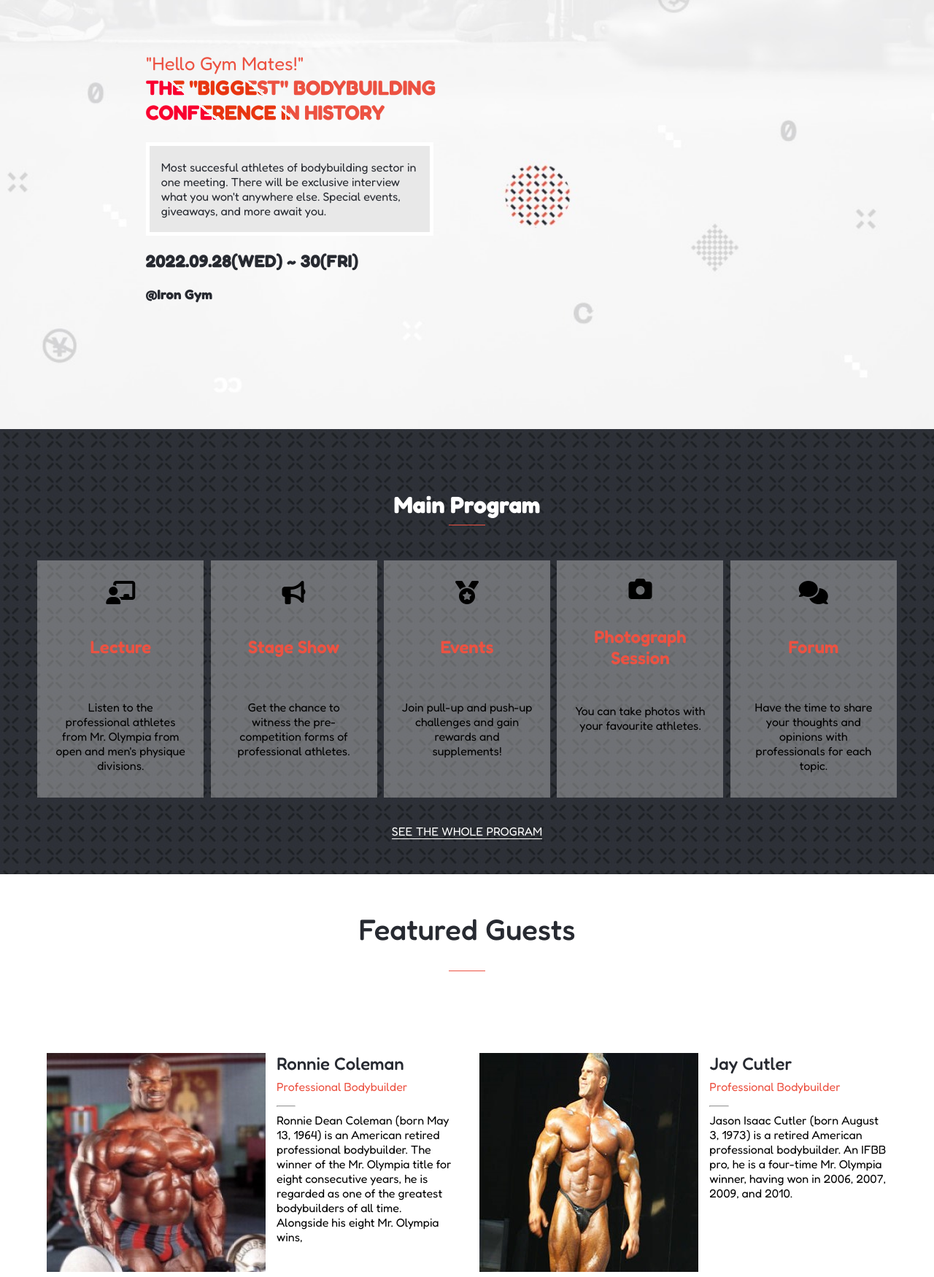
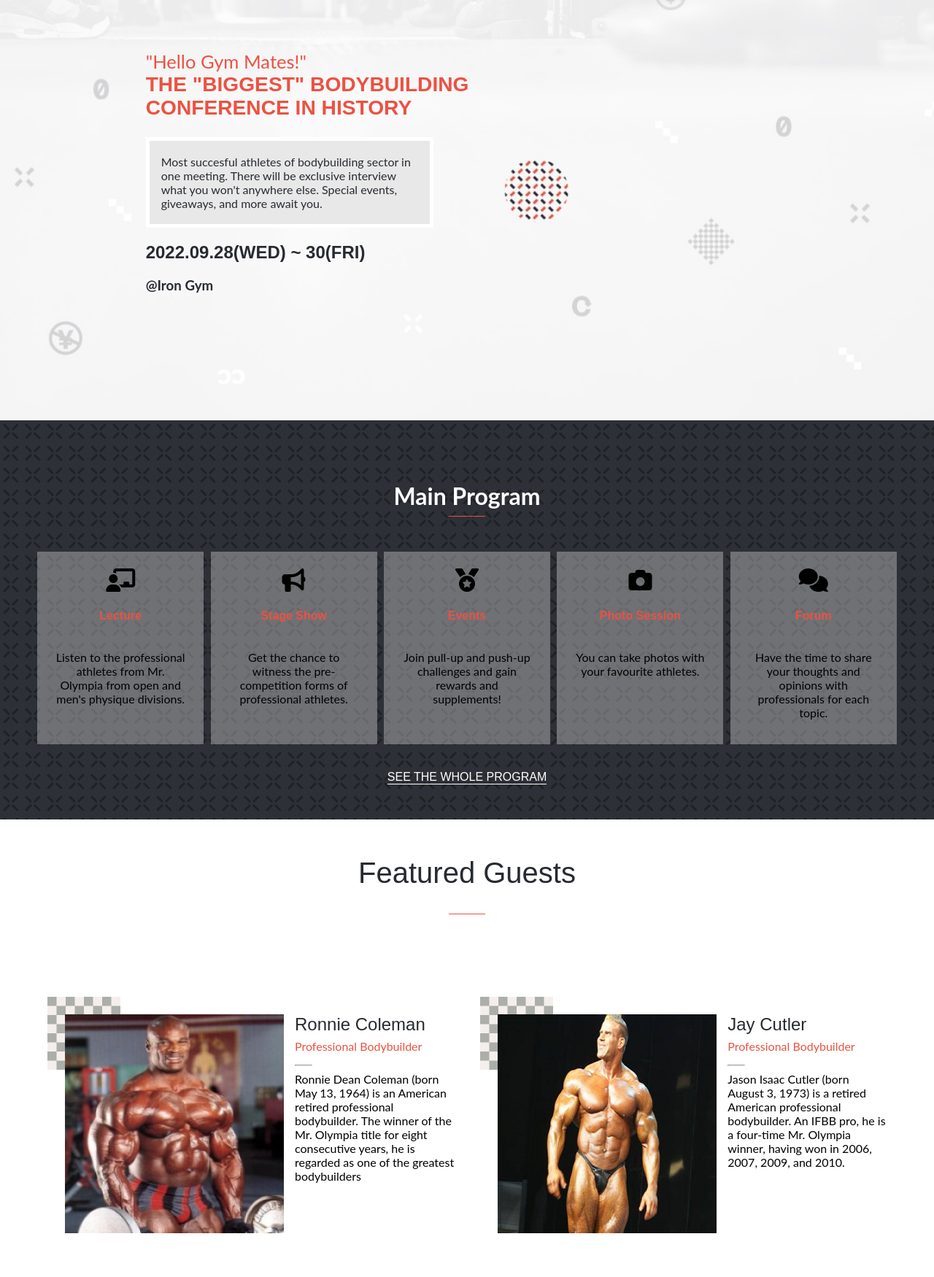
Before and after one commit to Fsher07/Html-Css-JavaScript-CapstoneProject, a website: page index.html in a window 1280 px wide. Shown: the part 234-1984 px from the top of the page at 73% size. Drawn offline with Linux system fonts and the light colour scheme; a web font is replaced by a local one.

Commit message:
Remove extra colors, add image placeholders

```diff
--- a/index.html
+++ b/index.html
@@ -10,7 +10,7 @@
 </head>
 <body>
   <header class="top-header">
-    <div class="navbar-top">
+    <nav class="navbar-top">
       <ul class="top-nav-ul">
         <li><a href="#"><i class="fa-brands fa-facebook-f colorWhite"></i></a></li>
         <li><a href="#"><i class="fa-brands fa-twitter colorWhite"></i></a></li>
@@ -18,8 +18,8 @@
         <li><a class="colorWhite" href="#">My Page</a></li>
         <li><a class="colorWhite" href="#">Logout</a></li>
       </ul>
-    </div>
-    <div class="second-navbar-top">
+    </nav>
+    <nav class="second-navbar-top">
       <a href="index.html" class="colorMain">
         <i class="fa-solid fa-dumbbell fa-3x colorMain"></i>
         <h2>Let's Shred Together</h2>
@@ -32,7 +32,7 @@
         <li><a class="colorMain" href="#">New</a></li>
         <li><a id="special-navigator" class="colorMain" href="#">BB Meeting</a></li>
       </ul>
-    </div>
+    </nav>
   </header>
   <main class="main">
     <section class="intro">
@@ -49,7 +49,7 @@
           <a href="#">Guests</a>
         </div>
         <h3 class="colorOrange intro-small-title">"Hello Gym Mates!"</h3>
-        <h1 id="intro-title">THE "BIGGEST" BODYBUILDING CONFERENCE IN HISTORY</h1>
+        <h1 class="colorOrange" id="intro-title">THE "BIGGEST" BODYBUILDING CONFERENCE IN HISTORY</h1>
         <div id="intro-paragraph">
           <p class="colorMain">Most succesful athletes of bodybuilding sector in one meeting. There will be exclusive interview what you won't anywhere else.
             Special events, giveaways, and more await you.</p>
@@ -79,7 +79,7 @@
         </article>
         <article class="programs">
           <i class="fa-solid fa-camera fa-2x"></i>
-          <h4>Photograph Session</h4>
+          <h4>Photo Session</h4>
           <p>You can take photos with your favourite athletes.</p>
         </article>
         <article class="programs">
--- a/script.js
+++ b/script.js
@@ -4,6 +4,11 @@ const mobileMenu = document.querySelector('.mobile-menu');
 menuBar.addEventListener('click', () => {
   menuBar.classList.toggle('change');
   mobileMenu.classList.toggle('show');
+  if (menuBar.classList.contains('menu-bar-fix')) {
+    menuBar.classList.remove('menu-bar-fix');
+  }else {
+    menuBar.classList.add('menu-bar-fix');
+  }
 });
 
 // Guests
@@ -11,7 +16,7 @@ const guests = [
   {
     name: 'Ronnie Coleman',
     career: 'Professional Bodybuilder',
-    description: 'Ronnie Dean Coleman (born May 13, 1964) is an American retired professional bodybuilder. The winner of the Mr. Olympia title for eight consecutive years, he is regarded as one of the greatest bodybuilders of all time. Alongside his eight Mr. Olympia wins,',
+    description: 'Ronnie Dean Coleman (born May 13, 1964) is an American retired professional bodybuilder. The winner of the Mr. Olympia title for eight consecutive years, he is regarded as one of the greatest bodybuilders',
     image: 'images/coleman.jpg',
   },
   {
@@ -23,13 +28,13 @@ const guests = [
   {
     name: 'Phil Heath',
     career: 'Professional Bodybuilder, wrestler',
-    description: 'Phillip Jerrod Heath (born December 18, 1979) is an American IFBB professional bodybuilder. He is a seven-time Mr. Olympia winner, having won the competition every year from 2011 to 2017. His latest victory tied him with Arnold Schwarzenegger for the joint-second number of all-time',
+    description: 'Phillip Jerrod Heath (born December 18, 1979) is an American IFBB professional bodybuilder. He is a seven-time Mr. Olympia winner, having won the competition every year from 2011 to 2017. His latest victory ',
     image: 'images/heath.jpg',
   },
   {
     name: 'Kai Greene',
     career: 'Professional bodybuiler, artist and actor',
-    description: 'Leslie Kai Greene (born July 12, 1975), better known as Kai Greene or Kai L. Greene, is an American personal trainer, artist, actor, and retired professional bodybuilder. He came in second place at the 2012, 2013, and 2014 editions of the IFBBs Mr. Olympia competition and has not competed in it since, though he never formally announced his retirement.',
+    description: 'Leslie Kai Greene (born July 12, 1975), better known as Kai Greene or Kai L. Greene, is an American personal trainer, artist, actor, and retired professional bodybuilder. He came in second place at the ',
     image: 'images/greene.jpg',
   },
   {
@@ -41,13 +46,13 @@ const guests = [
   {
     name: 'Jeremy Buendia',
     career: 'Fitness Model and bodybuilder',
-    description: 'Jeremy Buendia has been competing professionally within the International Federation of Bodybuilding and Fitness (IFBB) since 2013, where he placed 2nd in the Mr. Olympia Mens Physique class. He subsequently earned the Mens Physique Olympia title in 2014, 2015, 2016, and 2017.',
+    description: 'Jeremy Buendia has been competing professionally within the International Federation of Bodybuilding and Fitness (IFBB) since 2013, where he placed 2nd in the Mr. Olympia Mens Physique class. He ',
     image: 'images/buendia.jpg',
   },
 ];
 
 function guestsCards(info) {
-  return `<div class='guest'>
+  return `<article class='guest'>
   <div class='img-container'>
     <img src="${info.image}" alt='guest-image'></img>
   </div>
@@ -57,7 +62,7 @@ function guestsCards(info) {
     <hr align='left'>
     <p class='description'>${info.description}</p>
   </div>
-</div>`;
+</article>`;
 }
 
 const guestCardsContainer = document.querySelector('.guests-container');
--- a/style.css
+++ b/style.css
@@ -5,30 +5,28 @@
   box-sizing: border-box;
   margin: 0;
   padding: 0;
-  font-family: 'Fredoka', sans-serif;
+  font-family: 'Lato', sans-serif;
   font-size: 2vw;
 }
 
-@import url('https://fonts.googleapis.com/css2?family=Fredoka:wght@400;500;600;700&display=swap');
-
-:root {
-  --color-3: #ec5242;
-  --color-4: #e83611;
-  --color-5: #f9002f;
-}
+@import url('http://fonts.cdnfonts.com/css/cocogoose');
+@import url('http://fonts.cdnfonts.com/css/lato');
 
 body {
   margin: 0;
 }
 
+h1,
+h2 {
+  font-family: 'Cocogoose', sans-serif;
+}
+
 a,
 p,
-h1,
-h2,
 h3,
 button {
   text-decoration: none;
-  font-family: 'Fredoka', sans-serif;
+  font-family: 'Lato', sans-serif;
 }
 
 li {
@@ -70,6 +68,10 @@ li {
   position: absolute;
   top: 1.5em;
   left: 1.5em;
+}
+
+.menu-bar-fix {
+  position: fixed;
 }
 
 .mobile-menu {
@@ -140,24 +142,6 @@ li {
   margin-top: 0;
 }
 
-#intro-title {
-  background:
-    linear-gradient(
-      219deg,
-      var(--color-3) 40%,
-      var(--color-3) 59%,
-      transparent 59%,
-      transparent 60%,
-      var(--color-4) 60%,
-      var(--color-4) 79%,
-      transparent 79%,
-      transparent 80%,
-      var(--color-5) 80%
-    );
-  -webkit-background-clip: text;
-  color: transparent;
-}
-
 #intro-paragraph {
   padding: 0.6em 0.6em;
   background-color: rgb(232, 232, 232);
@@ -203,8 +187,8 @@ li {
 
 .programs h4 {
   color: #ec5242;
-  font-size: 1.5em;
-  font-family: 'Fredoka', sans-serif;
+  font-size: 1em;
+  font-family: 'Cocogoose', sans-serif;
   font-weight: 600;
 }
 
@@ -246,6 +230,11 @@ li {
   align-items: flex-start;
   gap: 15px;
   margin-bottom: 5%;
+  background-image: url('images/chess.png');
+  background-repeat: no-repeat;
+  background-position: 1px 1px;
+  padding-top: 25px;
+  padding-left: 25px;
 }
 
 .career {
@@ -254,7 +243,7 @@ li {
 }
 
 .description {
-  font-size: 2.5vw;
+  font-size: 3.5vw;
   margin-top: 0;
 }
 
@@ -404,23 +393,8 @@ footer {
 
   #intro-title {
     font-size: 2.2vw;
-    width: 50%;
+    width: 60%;
     margin-top: 1px;
-    background:
-      linear-gradient(
-        219deg,
-        var(--color-3) 40%,
-        var(--color-3) 59%,
-        transparent 59%,
-        transparent 60%,
-        var(--color-4) 60%,
-        var(--color-4) 79%,
-        transparent 79%,
-        transparent 80%,
-        var(--color-5) 80%
-      );
-    -webkit-background-clip: text;
-    color: transparent;
   }
 
   #intro-paragraph {
@@ -505,7 +479,7 @@ footer {
     gap: 3%;
   }
 
-  article:hover {
+  .programs:hover {
     cursor: pointer;
     transform: scale(1.1);
     transition: all 0.3s ease-in-out;
```
Also changed, not shown: about.html (+5 -5 lines), README.md, images/chess.png (added).
